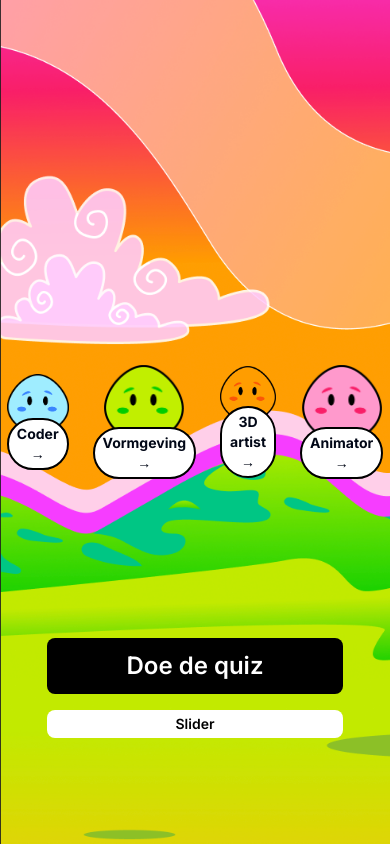
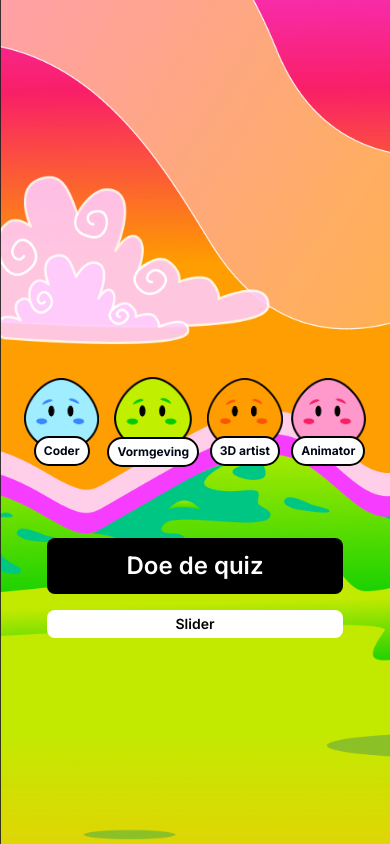
Before and after one commit to meatlake/k86-sprint4-portfolio-main, a Next.js app: page / in a window 390 px wide. Built offline with nearby package versions, Linux system fonts and the light colour scheme.

Commit message:
homepage mobile

```diff
--- a/app/page.js
+++ b/app/page.js
@@ -28,18 +28,18 @@ export default function Home() {
           </li>
         </ul>
       </div> */}
-      <div className="fixed h-screen w-screen px-6 flex gap-6 justify-center items-center">
+      <div className="fixed h-screen w-screen px-6 flex gap-2 justify-center items-center">
         <div className="flex flex-col justify-center items-center">
           <Image
             src="/blobs/blobBlue.png"
             width="120"
             height="120"
-            className="w-[85px] lg:w-full"
+            className="w-[80px] lg:w-full"
             alt="blob"
           />
-          <button className="lg:px-4 lg:py-2 px-2 py-1 text-sm bg-white border-2 border-black rounded-full -mt-4 font-bold">
-            <Link className="text-sm" href="/pages/portfolioCoder">
-              {categories[1].category} &rarr;
+          <button className="lg:px-4 lg:py-2 px-2 py-1 text-[0.75rem] bg-white border-2 border-black rounded-full -mt-4 font-bold">
+            <Link className="text-[0.75rem]" href="/pages/portfolioCoder">
+              {categories[1].category}
             </Link>
           </button>
         </div>
@@ -48,12 +48,12 @@ export default function Home() {
             src="/blobs/blobGreen.png"
             width="120"
             height="120"
-            className="w-[80px] lg:w-full"
+            className="w-[78px] lg:w-full"
             alt="blob"
           />
-          <button className="lg:px-4 lg:py-2 px-2 py-1 text-sm bg-white border-2 border-black rounded-full -mt-4 font-bold">
-            <Link className="text-sm" href="/pages/portfolioVormgever">
-              {categories[0].category} &rarr;
+          <button className="lg:px-4 lg:py-2 px-2 py-1 text-[0.75rem] bg-white border-2 border-black rounded-full -mt-4 font-bold">
+            <Link className="text-[0.75rem]" href="/pages/portfolioVormgever">
+              {categories[0].category}
             </Link>
           </button>
         </div>
@@ -65,9 +65,9 @@ export default function Home() {
             className="w-[80px] lg:w-full"
             alt="blob"
           />
-          <button className="lg:px-4 lg:py-2 px-2 py-1 text-sm bg-white border-2 border-black rounded-full -mt-4 font-bold">
-            <Link className="text-sm" href="/pages/portfolio3Dartist">
-              {categories[2].category} &rarr;
+          <button className="lg:px-4 lg:py-2 px-2 py-1 text-[0.75rem] bg-white border-2 border-black rounded-full -mt-4 font-bold">
+            <Link className="text-[0.75rem]" href="/pages/portfolio3Dartist">
+              {categories[2].category}
             </Link>
           </button>
         </div>
@@ -79,14 +79,14 @@ export default function Home() {
             className="w-[80px] lg:w-full"
             alt="blob"
           />
-          <button className="lg:px-4 lg:py-2 px-2 py-1 text-sm bg-white border-2 border-black rounded-full -mt-4 font-bold">
-            <Link className="text-sm" href="/pages/portfolioAnimator">
-              {categories[3].category} &rarr;
+          <button className="lg:px-4 lg:py-2 px-2 py-1 text-[0.75rem] bg-white border-2 border-black rounded-full -mt-4 font-bold">
+            <Link className="text-[0.75rem]" href="/pages/portfolioAnimator">
+              {categories[3].category}
             </Link>
           </button>
         </div>
       </div>
-      <div className="mt-[500px] flex flex-col z-50">
+      <div className="mt-[300px] flex flex-col z-50">
         <BeginButton />
         <Link
           href="/slider"
```
